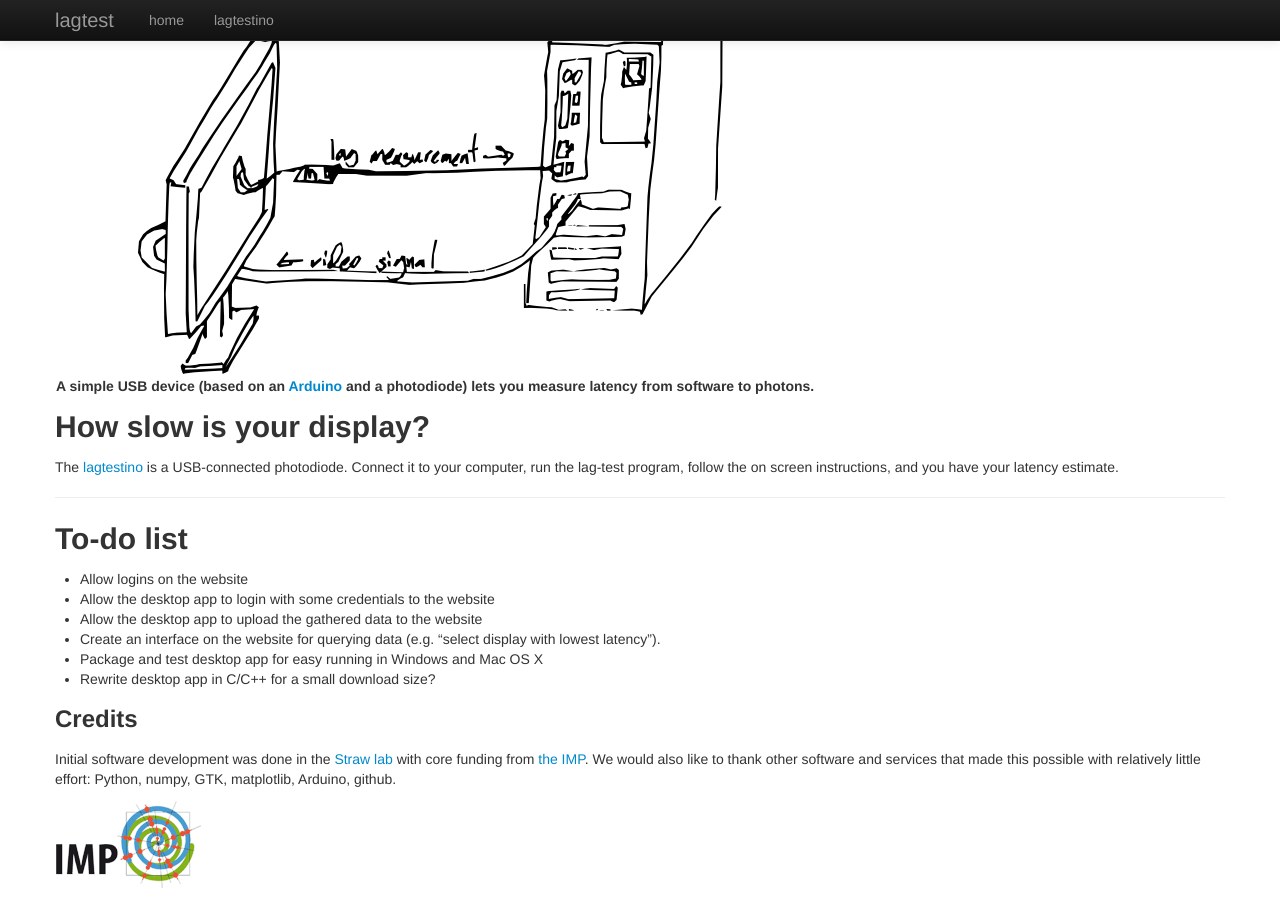
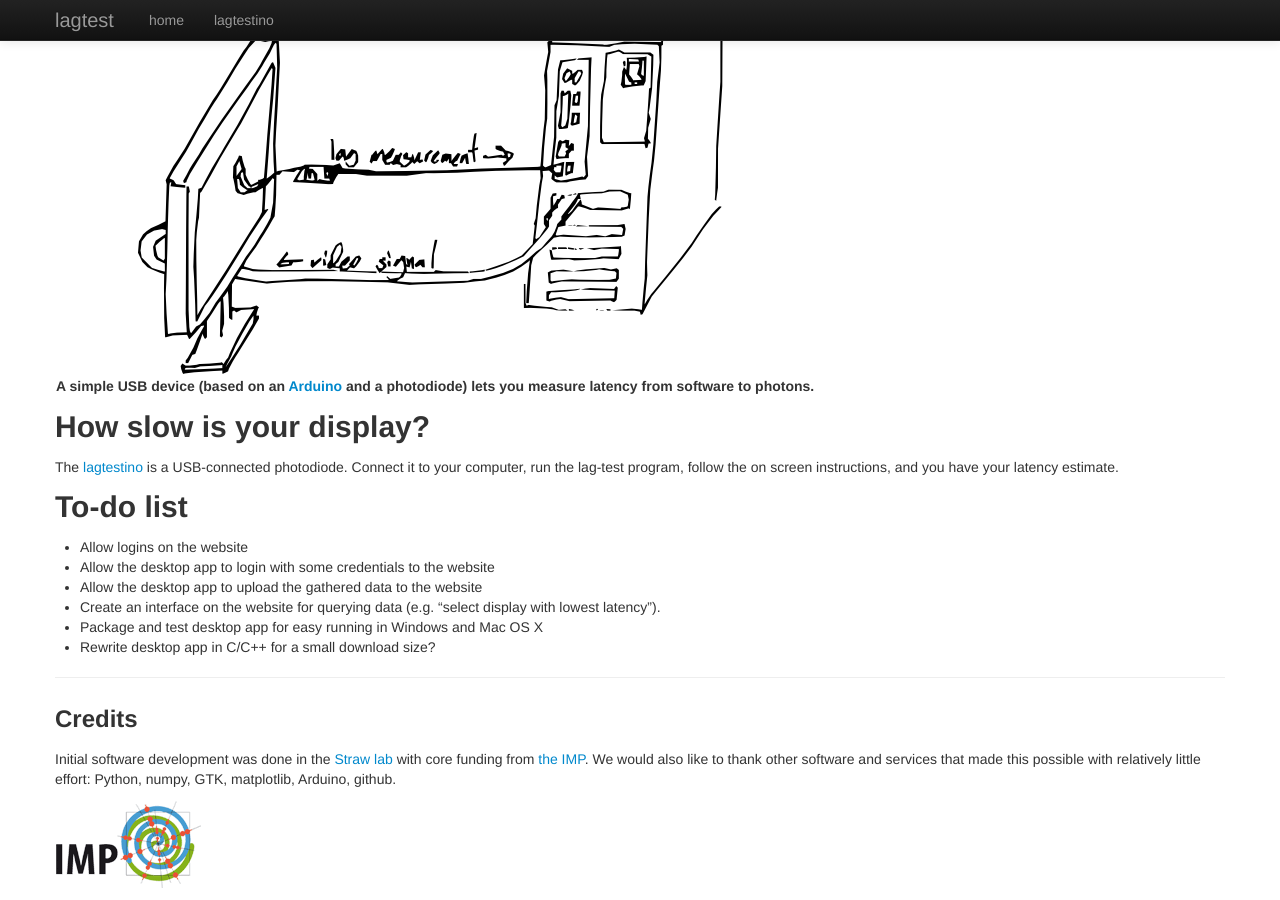
Before and after one commit to strawlab/lagtest-old, a Jekyll site: the page built from website/index.md, in a window 1280 px wide and 900 px high, scrolled down 510 px. Built offline with Jekyll 4.4.1, drawn with Linux system fonts in a browser that asks for light colours.

Commit message:
website: trivial layout tweak

```diff
--- a/website/index.md
+++ b/website/index.md
@@ -42,8 +42,6 @@ The [lagtestino](lagtestino) is a USB-connected photodiode. Connect it to your
 computer, run the lag-test program, follow the on screen instructions,
 and you have your latency estimate.
 
-<hr>
-
 ## To-do list
 
 * Allow logins on the website
@@ -54,6 +52,8 @@ and you have your latency estimate.
 * Package and test desktop app for easy running in Windows and Mac OS X
 * Rewrite desktop app in C/C++ for a small download size?
 
+<hr>
+
 ### Credits
 
 Initial software development was done in the [Straw
```
